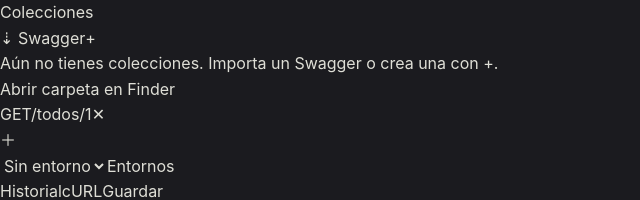
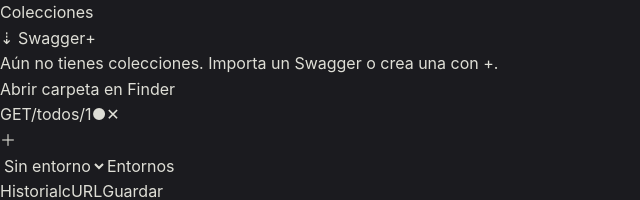
Before and after one commit to SaulitoMS/sonda, a React (Vite) app in the folder src/renderer/: page / in a window 1280 px wide. Shown: the top 200 px of the page, without its empty margins (0-640 px from the left). Built offline with nearby package versions, Linux system fonts and the light colour scheme.

Commit message:
feat(pestañas): marcar cambios sin guardar y restaurar la sesión

```diff
--- a/src/renderer/src/components/TabsBar.tsx
+++ b/src/renderer/src/components/TabsBar.tsx
@@ -1,3 +1,4 @@
+import { isDirtyState } from '../../../shared/dirty'
 import { tabLabel } from '../../../shared/tabs'
 import type { HttpMethod } from '../../../shared/types'
 import { METHOD_COLORS } from '../lib/methodColors'
@@ -26,6 +27,12 @@ export function TabsBar(): React.JSX.Element {
   const liveUrl = useRequestStore((s) => s.url)
   const liveMethod = useRequestStore((s) => s.method)
   const liveLoading = useRequestStore((s) => s.loading)
+  const liveDirty = useRequestStore((s) => isDirtyState(s))
+
+  const requestClose = (id: string, label: string, dirty: boolean): void => {
+    if (dirty && !confirm(`"${label}" tiene cambios sin guardar. ¿Cerrar sin guardar?`)) return
+    close(id)
+  }
 
   return (
     <div className="flex min-w-0 flex-1 items-stretch">
@@ -33,12 +40,19 @@ export function TabsBar(): React.JSX.Element {
         {tabs.map((t) => {
           const active = t.id === activeId
           const view = active
-            ? { name: liveName, url: liveUrl, method: liveMethod, loading: liveLoading }
+            ? {
+                name: liveName,
+                url: liveUrl,
+                method: liveMethod,
+                loading: liveLoading,
+                dirty: liveDirty
+              }
             : {
                 name: t.snapshot?.name ?? '',
                 url: t.snapshot?.url ?? '',
                 method: t.snapshot?.method ?? ('GET' as HttpMethod),
-                loading: t.snapshot?.loading ?? false
+                loading: t.snapshot?.loading ?? false,
+                dirty: t.snapshot ? isDirtyState(t.snapshot) : false
               }
           const label = tabLabel(view)
 
@@ -50,7 +64,7 @@ export function TabsBar(): React.JSX.Element {
               onAuxClick={(e) => {
                 if (e.button === 1) {
                   e.preventDefault()
-                  close(t.id)
+                  requestClose(t.id, label, view.dirty)
                 }
               }}
               className={`group flex min-w-28 max-w-48 shrink-0 cursor-pointer items-center gap-2 border-b-2 px-3 text-xs transition-colors ${
@@ -68,13 +82,22 @@ export function TabsBar(): React.JSX.Element {
               {view.loading && (
                 <span className="h-1.5 w-1.5 shrink-0 animate-pulse rounded-full bg-blue-400" />
               )}
+              {/* Con cambios sin guardar se ve un punto; al pasar el cursor, la ✕ */}
+              {view.dirty && (
+                <span
+                  className="shrink-0 text-[10px] text-amber-400 group-hover:hidden"
+                  title="Cambios sin guardar"
+                >
+                  ●
+                </span>
+              )}
               <button
                 onClick={(e) => {
                   e.stopPropagation()
-                  close(t.id)
+                  requestClose(t.id, label, view.dirty)
                 }}
                 className={`shrink-0 rounded px-1 text-zinc-500 hover:bg-zinc-700 hover:text-zinc-200 ${
-                  active ? '' : 'invisible group-hover:visible'
+                  view.dirty ? 'hidden group-hover:block' : active ? '' : 'invisible group-hover:visible'
                 }`}
                 title="Cerrar pestaña"
               >
--- /dev/null
+++ b/src/renderer/src/lib/session.ts
@@ -0,0 +1,118 @@
+import { emptyAuth } from '../../../shared/auth'
+import {
+  parseSession,
+  SESSION_VERSION,
+  type PersistedRequest,
+  type PersistedSession
+} from '../../../shared/session'
+import {
+  blankSnapshot,
+  captureSnapshot,
+  newRow,
+  useRequestStore,
+  type RequestSnapshot
+} from '../store/useRequestStore'
+import { useTabsStore, type Tab } from '../store/useTabsStore'
+
+const KEY = 'sonda.session.v1'
+
+function toPersisted(s: RequestSnapshot): PersistedRequest {
+  return {
+    method: s.method,
+    url: s.url,
+    headers: s.headers,
+    body: s.body,
+    auth: s.auth,
+    assertions: s.assertions,
+    extractions: s.extractions,
+    requestSchema: s.requestSchema,
+    responseSchemas: s.responseSchemas,
+    currentFile: s.currentFile,
+    name: s.name,
+    baseline: s.baseline
+  }
+}
+
+function toSnapshot(p: PersistedRequest): RequestSnapshot {
+  return {
+    ...blankSnapshot(),
+    method: p.method,
+    url: p.url,
+    headers: p.headers.length
+      ? p.headers.map((h) => ({ ...h, id: h.id || crypto.randomUUID() }))
+      : [newRow()],
+    body: p.body,
+    auth: { ...emptyAuth(), ...p.auth },
+    assertions: p.assertions,
+    extractions: p.extractions,
+    requestSchema: p.requestSchema,
+    responseSchemas: p.responseSchemas,
+    currentFile: p.currentFile,
+    name: p.name,
+    baseline: p.baseline
+  }
+}
+
+/** Vuelve a abrir las pestañas de la última sesión. Llamar una vez, antes de renderizar */
+export function restoreSession(): void {
+  let raw: string | null = null
+  try {
+    raw = localStorage.getItem(KEY)
+  } catch {
+    return
+  }
+  const session = parseSession(raw)
+  if (!session) return
+
+  const restored = session.tabs.map((t) => ({ id: t.id, snapshot: toSnapshot(t.request) }))
+  const active = restored.find((t) => t.id === session.activeId) ?? restored[0]
+
+  const tabs: Tab[] = restored.map((t) => ({ id: t.id, snapshot: t.snapshot }))
+  useRequestStore.setState(active.snapshot)
+  useTabsStore.setState({ tabs, activeId: active.id })
+}
+
+function buildSession(): PersistedSession {
+  const { tabs, activeId } = useTabsStore.getState()
+  const live = captureSnapshot()
+  return {
+    version: SESSION_VERSION,
+    activeId,
+    tabs: tabs.map((t) => ({
+      id: t.id,
+      request: toPersisted(t.id === activeId ? live : (t.snapshot ?? blankSnapshot()))
+    }))
+  }
+}
+
+function write(): void {
+  const session = buildSession()
+  const slim: PersistedSession = {
+    ...session,
+    tabs: session.tabs.map((t) => ({
+      ...t,
+      request: { ...t.request, requestSchema: null, responseSchemas: null }
+    }))
+  }
+  // Si el almacenamiento se llena, reintenta sin los schemas (lo más pesado)
+  for (const data of [session, slim]) {
+    try {
+      localStorage.setItem(KEY, JSON.stringify(data))
+      return
+    } catch {
+      // cuota llena: se prueba la versión liviana
+    }
+  }
+}
+
+/** Guarda la sesión al cambiar algo (con pausa para no escribir en cada tecla) y al cerrar */
+export function startSessionPersistence(): void {
+  let timer: ReturnType<typeof setTimeout> | undefined
+  const schedule = (): void => {
+    clearTimeout(timer)
+    timer = setTimeout(write, 400)
+  }
+  useRequestStore.subscribe(schedule)
+  useTabsStore.subscribe(schedule)
+  window.addEventListener('beforeunload', write)
+}
--- a/src/renderer/src/main.tsx
+++ b/src/renderer/src/main.tsx
@@ -3,6 +3,11 @@ import './assets/main.css'
 import { StrictMode } from 'react'
 import { createRoot } from 'react-dom/client'
 import App from './App'
+import { restoreSession, startSessionPersistence } from './lib/session'
+
+// Antes de renderizar, para que no se vea un instante la pestaña por defecto
+restoreSession()
+startSessionPersistence()
 
 createRoot(document.getElementById('root')!).render(
   <StrictMode>
--- /dev/null
+++ b/src/shared/dirty.ts
@@ -0,0 +1,33 @@
+import type { Assertion, AuthConfig, Extraction, HttpMethod } from './types'
+
+export interface SignatureInput {
+  method: HttpMethod
+  url: string
+  headers: { key: string; value: string; enabled: boolean }[]
+  body: string
+  auth: AuthConfig
+  assertions: Assertion[]
+  extractions: Extraction[]
+}
+
+/**
+ * Texto que representa lo que se guardaría en el archivo de la petición.
+ * Si dos firmas son iguales, no hay cambios sin guardar.
+ */
+export function requestSignature(r: SignatureInput): string {
+  return JSON.stringify({
+    method: r.method,
+    url: r.url.trim(),
+    headers: r.headers
+      .filter((h) => h.key.trim())
+      .map((h) => ({ key: h.key, value: h.value, enabled: h.enabled })),
+    body: r.body,
+    auth: r.auth.type === 'none' ? null : r.auth,
+    assertions: r.assertions,
+    extractions: r.extractions
+  })
+}
+
+/** true si la petición difiere de su línea base (lo último guardado o abierto) */
+export const isDirtyState = (s: SignatureInput & { baseline: string }): boolean =>
+  requestSignature(s) !== s.baseline
--- /dev/null
+++ b/src/shared/session.ts
@@ -0,0 +1,103 @@
+import type { Assertion, AuthConfig, Extraction, HttpMethod, JsonSchema, ResponseSchemas } from './types'
+
+export const SESSION_VERSION = 1 as const
+export const MAX_TABS = 30
+
+const METHODS = ['GET', 'POST', 'PUT', 'PATCH', 'DELETE', 'HEAD', 'OPTIONS']
+
+/** Lo que se guarda de cada pestaña: la petición, sin respuestas ni resultados */
+export interface PersistedRequest {
+  method: HttpMethod
+  url: string
+  headers: { id: string; key: string; value: string; enabled: boolean }[]
+  body: string
+  auth: AuthConfig | null
+  assertions: Assertion[]
+  extractions: Extraction[]
+  requestSchema: JsonSchema | null
+  responseSchemas: ResponseSchemas | null
+  currentFile: string | null
+  name: string
+  /** Firma de lo último guardado, para saber si sigue habiendo cambios sin guardar */
+  baseline: string
+}
+
+export interface PersistedTab {
+  id: string
+  request: PersistedRequest
+}
+
+export interface PersistedSession {
+  version: typeof SESSION_VERSION
+  activeId: string
+  tabs: PersistedTab[]
+}
+
+const isObject = (v: unknown): v is Record<string, unknown> => !!v && typeof v === 'object'
+
+function parseRequest(x: unknown): PersistedRequest | null {
+  if (!isObject(x)) return null
+  if (
+    typeof x.method !== 'string' ||
+    !METHODS.includes(x.method) ||
+    typeof x.url !== 'string' ||
+    typeof x.body !== 'string' ||
+    typeof x.baseline !== 'string' ||
+    !Array.isArray(x.headers)
+  ) {
+    return null
+  }
+
+  const headers = x.headers
+    .filter(isObject)
+    .filter((h) => typeof h.key === 'string' && typeof h.value === 'string')
+    .map((h) => ({
+      id: typeof h.id === 'string' ? h.id : '',
+      key: h.key as string,
+      value: h.value as string,
+      enabled: h.enabled !== false
+    }))
+
+  return {
+    method: x.method as HttpMethod,
+    url: x.url,
+    headers,
+    body: x.body,
+    auth: isObject(x.auth) ? (x.auth as unknown as AuthConfig) : null,
+    assertions: Array.isArray(x.assertions) ? (x.assertions as Assertion[]) : [],
+    extractions: Array.isArray(x.extractions) ? (x.extractions as Extraction[]) : [],
+    requestSchema: isObject(x.requestSchema) ? x.requestSchema : null,
+    responseSchemas: isObject(x.responseSchemas) ? (x.responseSchemas as ResponseSchemas) : null,
+    currentFile: typeof x.currentFile === 'string' ? x.currentFile : null,
+    name: typeof x.name === 'string' ? x.name : '',
+    baseline: x.baseline
+  }
+}
+
+/** Lee la sesión guardada ignorando datos corruptos o de otra versión */
+export function parseSession(raw: string | null): PersistedSession | null {
+  if (!raw) return null
+  try {
+    const data: unknown = JSON.parse(raw)
+    if (!isObject(data) || data.version !== SESSION_VERSION || !Array.isArray(data.tabs)) {
+      return null
+    }
+
+    const tabs: PersistedTab[] = []
+    for (const t of data.tabs) {
+      if (!isObject(t)) continue
+      const request = parseRequest(t.request)
+      if (typeof t.id === 'string' && request) tabs.push({ id: t.id, request })
+      if (tabs.length >= MAX_TABS) break
+    }
+    if (tabs.length === 0) return null
+
+    const wanted = data.activeId
+    const activeId =
+      typeof wanted === 'string' && tabs.some((t) => t.id === wanted) ? wanted : tabs[0].id
+
+    return { version: SESSION_VERSION, activeId, tabs }
+  } catch {
+    return null
+  }
+}
```
Also changed, not shown: 2 other files (tests, documents, lock files or other folders).
